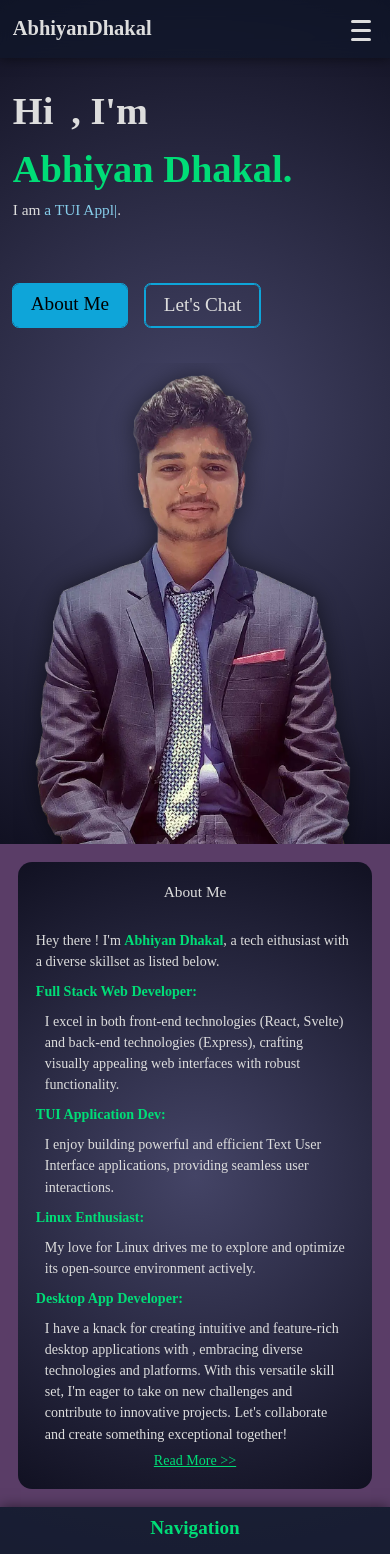
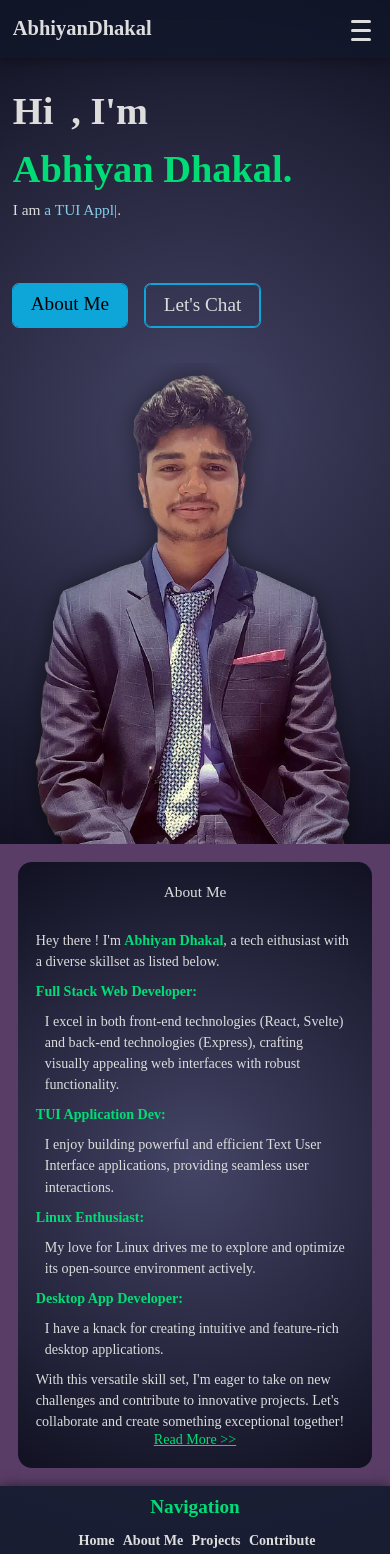
Before and after one commit to abhiyandhakal/portfolio, a SvelteKit app in the folder client/: page / in a window 390 px wide. Shown: the top 1554 px of the page. Built offline with nearby package versions, Linux system fonts and the light colour scheme.

Commit message:
small change on about section, responsive hero section

```diff
--- a/client/src/routes/+page.svelte
+++ b/client/src/routes/+page.svelte
@@ -208,13 +208,11 @@
 						actively.
 					</dd>
 					<dt>Desktop App Developer:</dt>
-					<dd>
-						I have a knack for creating intuitive and feature-rich desktop applications with ,
-						embracing diverse technologies and platforms. With this versatile skill set, I'm eager
-						to take on new challenges and contribute to innovative projects. Let's collaborate and
-						create something exceptional together!
-					</dd>
+					<dd>I have a knack for creating intuitive and feature-rich desktop applications.</dd>
 				</dl>
+
+				With this versatile skill set, I'm eager to take on new challenges and contribute to
+				innovative projects. Let's collaborate and create something exceptional together!
 			</div>
 
 			<a class="read-more" href="/about">Read More >></a>
@@ -238,6 +236,7 @@
 		margin: 0 auto;
 		padding: var(--gap-1);
 		padding-block-end: 0;
+		min-height: 40rem;
 
 		@media (max-width: 50rem) {
 			flex-direction: column;
```
